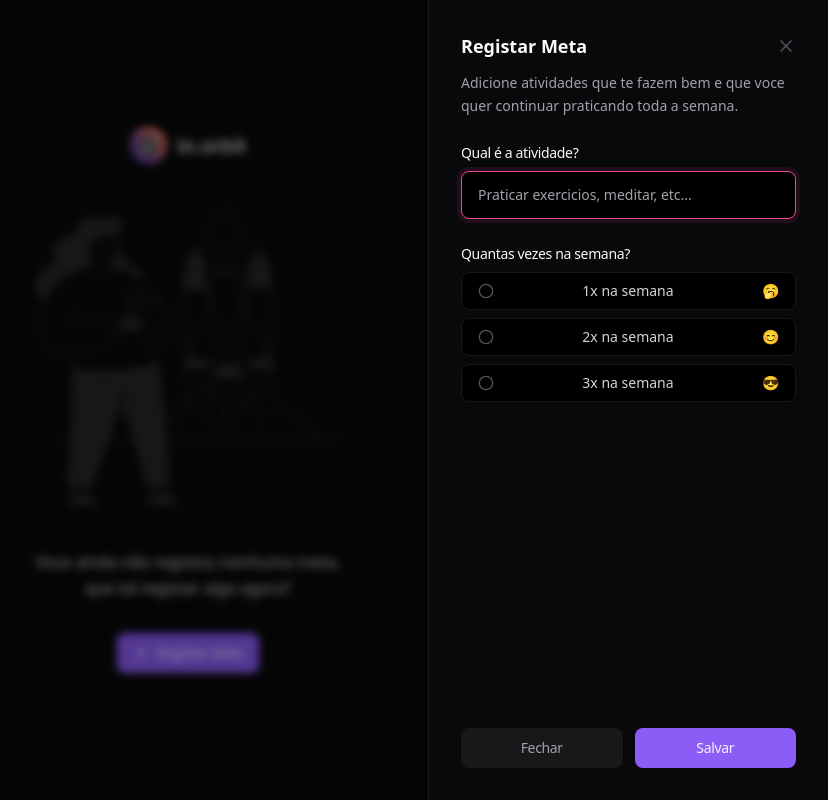
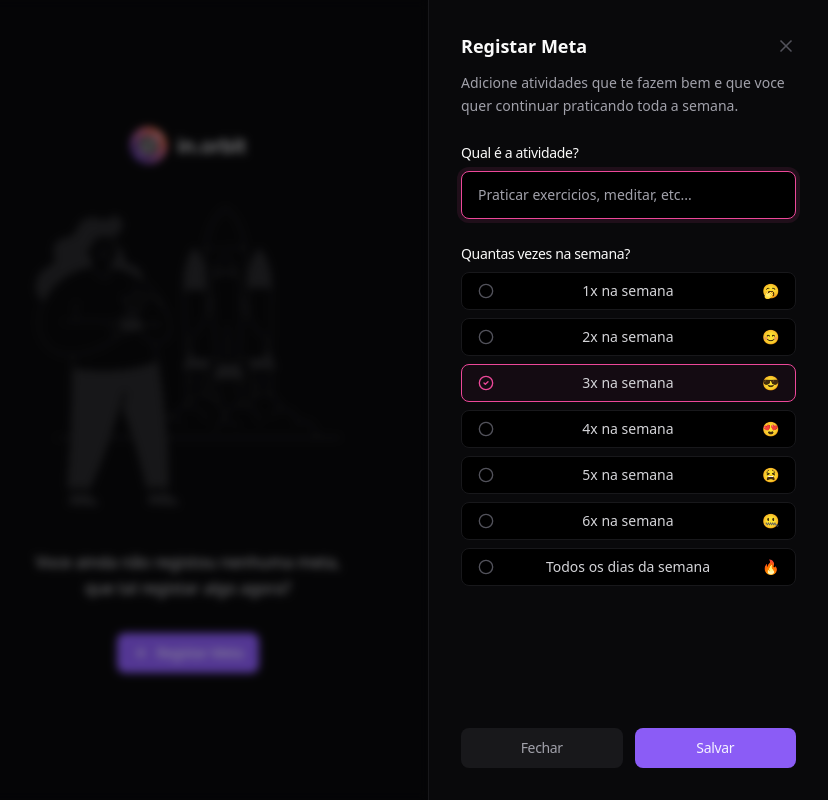
Before and after one commit to marcionitao/web, a React (Vite) app: page / in a window 1280 px wide. Both pictures are taken after a click on the button "Registar Meta". Shown: the whole page, without its empty margins (452-1280 px from the left). Built offline with nearby package versions, Linux system fonts and the light colour scheme; no server answers.

Commit message:
page add new task und record

```diff
--- a/package.json
+++ b/package.json
@@ -10,6 +10,7 @@
     "preview": "vite preview"
   },
   "dependencies": {
+    "@hookform/resolvers": "^3.9.0",
     "@radix-ui/react-dialog": "^1.1.2",
     "@radix-ui/react-progress": "^1.1.0",
     "@radix-ui/react-radio-group": "^1.2.1",
@@ -18,8 +19,10 @@
     "lucide-react": "^0.453.0",
     "react": "^18.3.1",
     "react-dom": "^18.3.1",
+    "react-hook-form": "^7.53.1",
     "tailwind-merge": "^2.5.4",
-    "tailwind-variants": "^0.2.1"
+    "tailwind-variants": "^0.2.1",
+    "zod": "^3.23.8"
   },
   "devDependencies": {
     "@biomejs/biome": "^1.9.3",
--- a/src/components/create-goals.tsx
+++ b/src/components/create-goals.tsx
@@ -14,8 +14,51 @@
   RadioGroupIndicator,
   RadioGroupItem,
 } from './ui/radio-group'
+import { z } from 'zod'
+import { zodResolver } from '@hookform/resolvers/zod'
+import { Controller, useForm } from 'react-hook-form'
+import { createGoal } from '../http/create-goal'
+import { useQueryClient } from '@tanstack/react-query'
+
+// criando Schema zod e validando os campos do form
+const createGoalForm = z.object({
+  title: z
+    .string()
+    .min(1, 'Por favor, Informe a atividade que deseja realizar'),
+  desiredWeeklyFrequency: z.coerce.number().min(1).max(7), // "coerce" converte o valor para number
+})
+
+// definindo type e usando o 'zod'
+type CreateGoalForm = z.infer<typeof createGoalForm>
 
 export function CreateGoals() {
+  // queryClient serve para atualizar os dados na tela
+  const queryClient = useQueryClient()
+
+  // criando o 'register' para registrar os campos no form
+  // "control", permite acessar tudo no form
+  const { register, control, handleSubmit, formState, reset } =
+    useForm<CreateGoalForm>({
+      resolver: zodResolver(createGoalForm),
+    })
+
+  async function handleCreateGoal(data: CreateGoalForm) {
+    await createGoal({
+      title: data.title,
+      desiredWeeklyFrequency: data.desiredWeeklyFrequency,
+    })
+    // para atualizar os dados na tela
+    queryClient.invalidateQueries({
+      queryKey: ['summary'],
+    })
+    queryClient.invalidateQueries({
+      queryKey: ['pending-goals'],
+    })
+
+    // reset form e limpa os campos
+    reset()
+  }
+
   return (
     <DialogContent>
       <div className="flex flex-col gap-6 h-full">
@@ -31,7 +74,10 @@
             praticando toda a semana.
           </DialogDescription>
         </div>
-        <form action="" className="flex flex-col justify-between flex-1">
+        <form
+          onSubmit={handleSubmit(handleCreateGoal)}
+          className="flex flex-col justify-between flex-1"
+        >
           {/* Campos */}
           <div className="flex flex-col gap-6">
             <div className="flex flex-col gap-2">
@@ -40,11 +86,28 @@
                 id="title"
                 autoFocus
                 placeholder="Praticar exercicios, meditar, etc..."
+                {...register('title')}
               />
+              {/* tratando erros, caso o campo esteja vazio */}
+              {formState.errors.title && (
+                <p className="text-red-400 text-sm">
+                  {formState.errors.title.message}
+                </p>
+              )}
             </div>
             <div className="flex flex-col gap-2">
               <Label htmlFor="title">Quantas vezes na semana?</Label>
-              <RadioGroup>
+              {/* forma de validar com zod o 'RadioGroup' */}
+              <Controller
+                control={control}
+                name="desiredWeeklyFrequency"
+                defaultValue={3}
+                render={({ field }) => {
+                  return (
+                    <RadioGroup
+                      onValueChange={field.onChange}
+                      value={String(field.value)}
+                    >
                       <RadioGroupItem value="1">
                         <RadioGroupIndicator />
                         <span className="text-zinc-300 text-sm font-medium leading-none">
@@ -66,7 +129,38 @@
                         </span>
                         <span className="text-sm leading-none">😎</span>
                       </RadioGroupItem>
+                      <RadioGroupItem value="4">
+                        <RadioGroupIndicator />
+                        <span className="text-zinc-300 text-sm font-medium leading-none">
+                          4x na semana
+                        </span>
+                        <span className="text-sm leading-none">😍</span>
+                      </RadioGroupItem>
+                      <RadioGroupItem value="5">
+                        <RadioGroupIndicator />
+                        <span className="text-zinc-300 text-sm font-medium leading-none">
+                          5x na semana
+                        </span>
+                        <span className="text-sm leading-none">😫</span>
+                      </RadioGroupItem>
+                      <RadioGroupItem value="6">
+                        <RadioGroupIndicator />
+                        <span className="text-zinc-300 text-sm font-medium leading-none">
+                          6x na semana
+                        </span>
+                        <span className="text-sm leading-none">🤐</span>
+                      </RadioGroupItem>
+                      <RadioGroupItem value="7">
+                        <RadioGroupIndicator />
+                        <span className="text-zinc-300 text-sm font-medium leading-none">
+                          Todos os dias da semana
+                        </span>
+                        <span className="text-sm leading-none">🔥</span>
+                      </RadioGroupItem>
                     </RadioGroup>
+                  )
+                }}
+              />
             </div>
           </div>
           {/* Botões */}
--- /dev/null
+++ b/src/http/create-goal.ts
@@ -0,0 +1,17 @@
+type CreateGoalRequest = {
+  title: string,
+  desiredWeeklyFrequency: number
+}
+
+export async function createGoal({title, desiredWeeklyFrequency}: CreateGoalRequest) {
+  await fetch('http://localhost:3333/completions', {
+    method: 'POST',
+    headers: {
+      'Content-Type': 'application/json',
+    },
+    body: JSON.stringify({
+      title,
+      desiredWeeklyFrequency
+    }),
+  })
+}
```
Also changed, not shown: 2 other files (tests, documents, lock files or other folders). Lines whose indentation alone changed are shown as unchanged.
